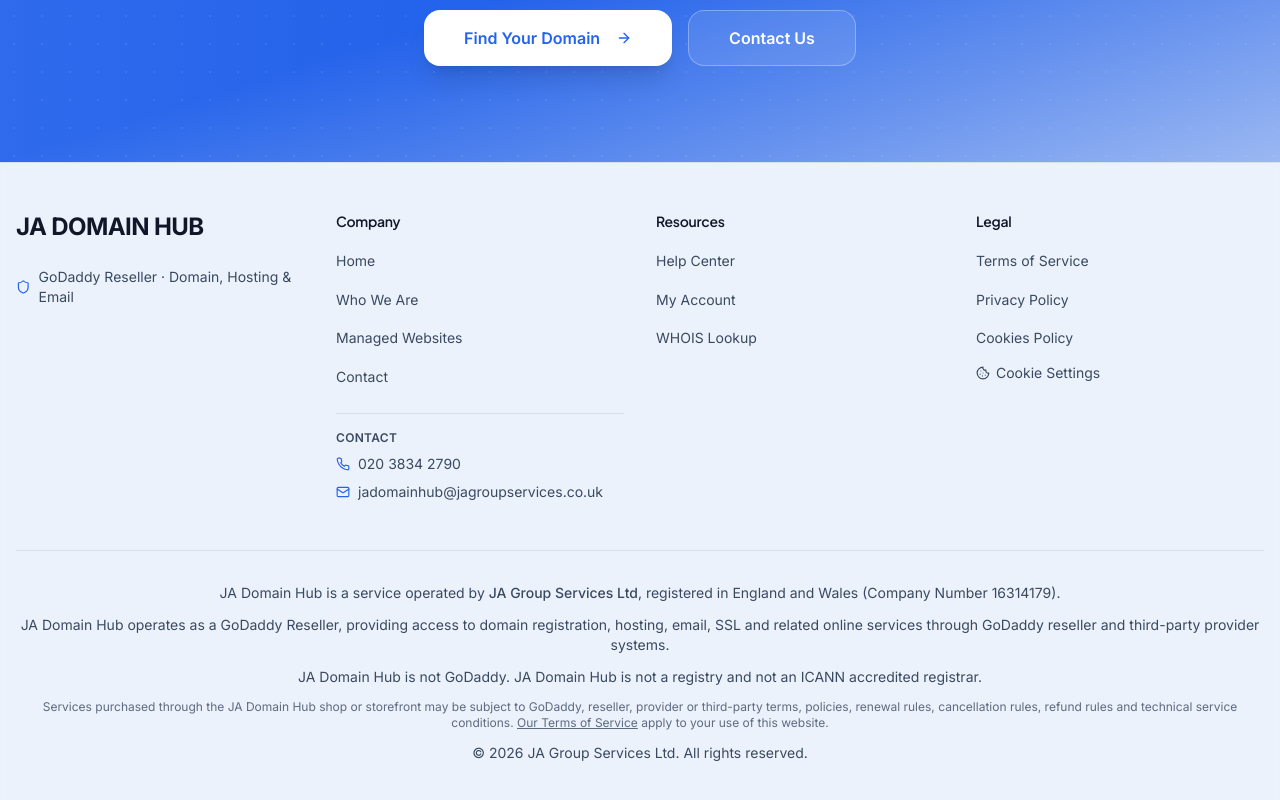
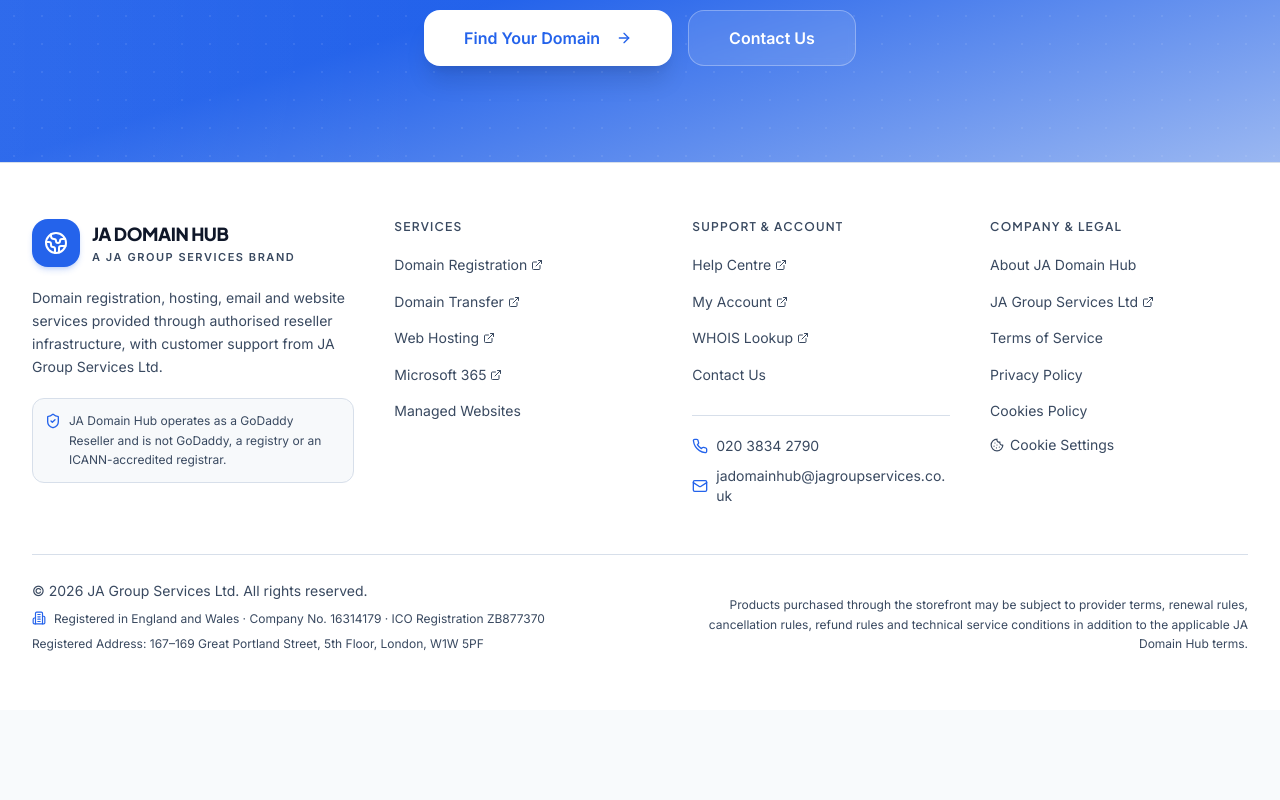
Before and after one commit to alfiemurray03/jadomainhub, a React (Vite) app: page / in a window 1280 px wide. Shown: the part 2396-3196 px from the top of the page. After the commit the page ends 3106 px from the top, so only its background shows below. Built offline with nearby package versions, Linux system fonts and the light colour scheme; no server answers.

Commit message:
Rebuild footer with unified JA Group theme

```diff
--- a/src/layouts/parts/Footer.tsx
+++ b/src/layouts/parts/Footer.tsx
@@ -1,111 +1,75 @@
-import { Shield, Cookie, Phone, Mail } from 'lucide-react';
-import { motion } from 'motion/react';
+import { Building2, Cookie, ExternalLink, Globe2, Mail, Phone, ShieldCheck } from 'lucide-react';
+
+const linkClass = 'text-sm text-muted-foreground transition-colors hover:text-foreground';
 
 export default function Footer() {
   const currentYear = new Date().getFullYear();
 
-  const footerLinks = {
-    company: [
-      { name: 'Home', href: '/' },
-      { name: 'Who We Are', href: '/about-us' },
-      { name: 'Managed Websites', href: '/managed-websites' },
-      { name: 'Contact', href: '/contact-us' },
-    ],
-    resources: [
-      { name: 'Help Center', href: 'https://www.secureserver.net/help?pl_id=599857&prog_id=599857', external: true },
-      { name: 'My Account', href: 'https://account.secureserver.net/products?plid=599857', external: true },
-      { name: 'WHOIS Lookup', href: 'https://www.secureserver.net/whois?plid=599857', external: true },
-    ],
-    legal: [
-      { name: 'Terms of Service', href: '/terms-of-service', external: false },
-      { name: 'Privacy Policy', href: '/privacy-policy', external: false },
-      { name: 'Cookies Policy', href: '/cookies-policy', external: false },
-    ],
-  };
+  return (
+    <footer className="border-t border-border bg-card text-card-foreground" role="contentinfo">
+      <div className="mx-auto max-w-7xl px-4 py-14 sm:px-6 lg:px-8">
+        <div className="grid grid-cols-1 gap-10 sm:grid-cols-2 lg:grid-cols-[1.25fr_repeat(3,minmax(0,1fr))]">
+          <div>
+            <a href="/" className="mb-5 inline-flex items-center gap-3" aria-label="JA Domain Hub — home">
+              <span className="flex h-12 w-12 items-center justify-center rounded-2xl bg-primary text-primary-foreground shadow-md shadow-primary/20">
+                <Globe2 className="h-6 w-6" />
+              </span>
+              <span>
+                <span className="block font-heading text-lg font-extrabold tracking-tight text-foreground">JA DOMAIN HUB</span>
+                <span className="block text-[11px] font-semibold uppercase tracking-[0.14em] text-muted-foreground">A JA Group Services brand</span>
+              </span>
+            </a>
 
-  return (
-    <footer className="border-t bg-primary/5 backdrop-blur-sm">
-      <div className="container mx-auto px-4 py-12">
-        <div className="grid gap-8 md:grid-cols-2 lg:grid-cols-4">
-          <div className="lg:col-span-1">
-            <div className="mb-6">
-              <motion.a
-                href="/"
-                className="inline-block transition-opacity hover:opacity-90"
-                aria-label="JA Domain Hub home"
-                initial={{ x: -20, opacity: 0 }}
-                whileInView={{ x: 0, opacity: 1 }}
-                viewport={{ once: true }}
-                transition={{ duration: 0.8, ease: 'easeOut' }}
-              >
-                <span className="text-xl font-black tracking-tight text-foreground md:text-2xl">
-                  JA DOMAIN HUB
-                </span>
-              </motion.a>
-            </div>
+            <p className="max-w-sm text-sm leading-relaxed text-muted-foreground">
+              Domain registration, hosting, email and website services provided through authorised reseller infrastructure, with customer support from JA Group Services Ltd.
+            </p>
 
-            <div className="flex items-center gap-2 text-sm text-muted-foreground">
-              <Shield className="h-4 w-4 text-primary" />
-              <span>GoDaddy Reseller &middot; Domain, Hosting &amp; Email</span>
+            <div className="mt-5 flex items-start gap-2 rounded-xl border border-border bg-muted/40 p-3 text-xs leading-relaxed text-muted-foreground">
+              <ShieldCheck className="mt-0.5 h-4 w-4 shrink-0 text-primary" />
+              <span>JA Domain Hub operates as a GoDaddy Reseller and is not GoDaddy, a registry or an ICANN-accredited registrar.</span>
             </div>
           </div>
 
           <div>
-            <h3 className="mb-4 text-sm font-semibold">Company</h3>
-            <ul className="space-y-3">
-              {footerLinks.company.map((link) => (
-                <li key={link.name}>
-                  <a href={link.href} className="text-sm text-muted-foreground transition-colors hover:text-foreground">
-                    {link.name}
-                  </a>
-                </li>
-              ))}
+            <h3 className="mb-4 text-xs font-semibold uppercase tracking-widest text-muted-foreground">Services</h3>
+            <ul className="space-y-2.5">
+              <li><a href="https://store.jadomainhub.jagroupservices.co.uk/products/domain-registration" target="_blank" rel="noopener noreferrer" className={`${linkClass} inline-flex items-center gap-1`}>Domain Registration <ExternalLink className="h-3 w-3" /></a></li>
+              <li><a href="https://store.jadomainhub.jagroupservices.co.uk/products/domain-transfer" target="_blank" rel="noopener noreferrer" className={`${linkClass} inline-flex items-center gap-1`}>Domain Transfer <ExternalLink className="h-3 w-3" /></a></li>
+              <li><a href="https://store.jadomainhub.jagroupservices.co.uk/products/cpanel" target="_blank" rel="noopener noreferrer" className={`${linkClass} inline-flex items-center gap-1`}>Web Hosting <ExternalLink className="h-3 w-3" /></a></li>
+              <li><a href="https://store.jadomainhub.jagroupservices.co.uk/products/microsoft-365" target="_blank" rel="noopener noreferrer" className={`${linkClass} inline-flex items-center gap-1`}>Microsoft 365 <ExternalLink className="h-3 w-3" /></a></li>
+              <li><a href="/managed-websites" className={linkClass}>Managed Websites</a></li>
+            </ul>
+          </div>
+
+          <div>
+            <h3 className="mb-4 text-xs font-semibold uppercase tracking-widest text-muted-foreground">Support &amp; Account</h3>
+            <ul className="space-y-2.5">
+              <li><a href="https://www.secureserver.net/help?pl_id=599857&prog_id=599857" target="_blank" rel="noopener noreferrer" className={`${linkClass} inline-flex items-center gap-1`}>Help Centre <ExternalLink className="h-3 w-3" /></a></li>
+              <li><a href="https://account.secureserver.net/products?plid=599857" target="_blank" rel="noopener noreferrer" className={`${linkClass} inline-flex items-center gap-1`}>My Account <ExternalLink className="h-3 w-3" /></a></li>
+              <li><a href="https://www.secureserver.net/whois?plid=599857" target="_blank" rel="noopener noreferrer" className={`${linkClass} inline-flex items-center gap-1`}>WHOIS Lookup <ExternalLink className="h-3 w-3" /></a></li>
+              <li><a href="/contact-us" className={linkClass}>Contact Us</a></li>
             </ul>
 
-            <div className="mt-6 space-y-2 border-t pt-4">
-              <p className="mb-2 text-xs font-semibold uppercase tracking-wide text-muted-foreground">Contact</p>
+            <div className="mt-7 space-y-2.5 border-t border-border pt-5">
               <a href="tel:02038342790" className="flex items-center gap-2 text-sm text-muted-foreground transition-colors hover:text-foreground">
-                <Phone className="h-3.5 w-3.5 shrink-0 text-primary" />
+                <Phone className="h-4 w-4 text-primary" />
                 020 3834 2790
               </a>
-              <a href="mailto:jadomainhub@jagroupservices.co.uk" className="flex items-center gap-2 text-sm text-muted-foreground transition-colors hover:text-foreground">
-                <Mail className="h-3.5 w-3.5 shrink-0 text-primary" />
+              <a href="mailto:jadomainhub@jagroupservices.co.uk" className="flex items-center gap-2 break-all text-sm text-muted-foreground transition-colors hover:text-foreground">
+                <Mail className="h-4 w-4 shrink-0 text-primary" />
                 jadomainhub@jagroupservices.co.uk
               </a>
             </div>
           </div>
 
           <div>
-            <h3 className="mb-4 text-sm font-semibold">Resources</h3>
-            <ul className="space-y-3">
-              {footerLinks.resources.map((link) => (
-                <li key={link.name}>
-                  <a
-                    href={link.href}
-                    className="text-sm text-muted-foreground transition-colors hover:text-foreground"
-                    {...(link.external ? { target: '_blank', rel: 'noopener noreferrer' } : {})}
-                  >
-                    {link.name}
-                  </a>
-                </li>
-              ))}
-            </ul>
-          </div>
-
-          <div>
-            <h3 className="mb-4 text-sm font-semibold">Legal</h3>
-            <ul className="space-y-3">
-              {footerLinks.legal.map((link) => (
-                <li key={link.name}>
-                  <a
-                    href={link.href}
-                    className="text-sm text-muted-foreground transition-colors hover:text-foreground"
-                    {...(link.external ? { target: '_blank', rel: 'noopener noreferrer' } : {})}
-                  >
-                    {link.name}
-                  </a>
-                </li>
-              ))}
+            <h3 className="mb-4 text-xs font-semibold uppercase tracking-widest text-muted-foreground">Company &amp; Legal</h3>
+            <ul className="space-y-2.5">
+              <li><a href="/about-us" className={linkClass}>About JA Domain Hub</a></li>
+              <li><a href="https://jagroupservices.co.uk" target="_blank" rel="noopener noreferrer" className={`${linkClass} inline-flex items-center gap-1`}>JA Group Services Ltd <ExternalLink className="h-3 w-3" /></a></li>
+              <li><a href="/terms-of-service" className={linkClass}>Terms of Service</a></li>
+              <li><a href="/privacy-policy" className={linkClass}>Privacy Policy</a></li>
+              <li><a href="/cookies-policy" className={linkClass}>Cookies Policy</a></li>
               <li>
                 <button
                   type="button"
@@ -114,7 +78,7 @@
                       window.openCookiePreferences();
                     }
                   }}
-                  className="flex items-center gap-1.5 text-sm text-muted-foreground transition-colors hover:text-foreground"
+                  className={`${linkClass} inline-flex items-center gap-1.5 text-left`}
                 >
                   <Cookie className="h-3.5 w-3.5" />
                   Cookie Settings
@@ -124,29 +88,19 @@
           </div>
         </div>
 
-        <div className="mt-12 border-t pt-8">
-          <div className="space-y-3 text-center">
-            <p className="text-sm text-muted-foreground">
-              JA Domain Hub is a service operated by{' '}
-              <a href="https://jagroupservices.co.uk" target="_blank" rel="noopener noreferrer" className="font-medium hover:text-foreground hover:underline">
-                JA Group Services Ltd
-              </a>
-              , registered in England and Wales (Company Number 16314179).
+        <div className="mt-12 border-t border-border pt-6 text-sm text-muted-foreground">
+          <div className="flex flex-col gap-5 lg:flex-row lg:items-end lg:justify-between">
+            <div className="space-y-1.5">
+              <p>© {currentYear} JA Group Services Ltd. All rights reserved.</p>
+              <p className="flex flex-wrap items-center gap-x-2 text-xs leading-relaxed">
+                <Building2 className="h-3.5 w-3.5 text-primary" />
+                Registered in England and Wales · Company No. 16314179 · ICO Registration ZB877370
+              </p>
+              <p className="text-xs leading-relaxed">Registered Address: 167–169 Great Portland Street, 5th Floor, London, W1W 5PF</p>
+            </div>
+            <p className="max-w-xl text-xs leading-relaxed lg:text-right">
+              Products purchased through the storefront may be subject to provider terms, renewal rules, cancellation rules, refund rules and technical service conditions in addition to the applicable JA Domain Hub terms.
             </p>
-            <p className="text-sm text-muted-foreground">
-              JA Domain Hub operates as a GoDaddy Reseller, providing access to domain registration, hosting, email, SSL and related online services through GoDaddy reseller and third-party provider systems.
-            </p>
-            <p className="text-sm text-muted-foreground">
-              JA Domain Hub is not GoDaddy. JA Domain Hub is not a registry and not an ICANN accredited registrar.
-            </p>
-            <p className="text-xs text-muted-foreground/80 mt-4">
-              Services purchased through the JA Domain Hub shop or storefront may be subject to GoDaddy, reseller, provider or third-party terms, policies, renewal rules, cancellation rules, refund rules and technical service conditions.{' '}
-              <a href="/terms-of-service" className="underline hover:text-foreground">
-                Our Terms of Service
-              </a>{' '}
-              apply to your use of this website.
-            </p>
-            <p className="text-sm text-muted-foreground">© {currentYear} JA Group Services Ltd. All rights reserved.</p>
           </div>
         </div>
       </div>
```
